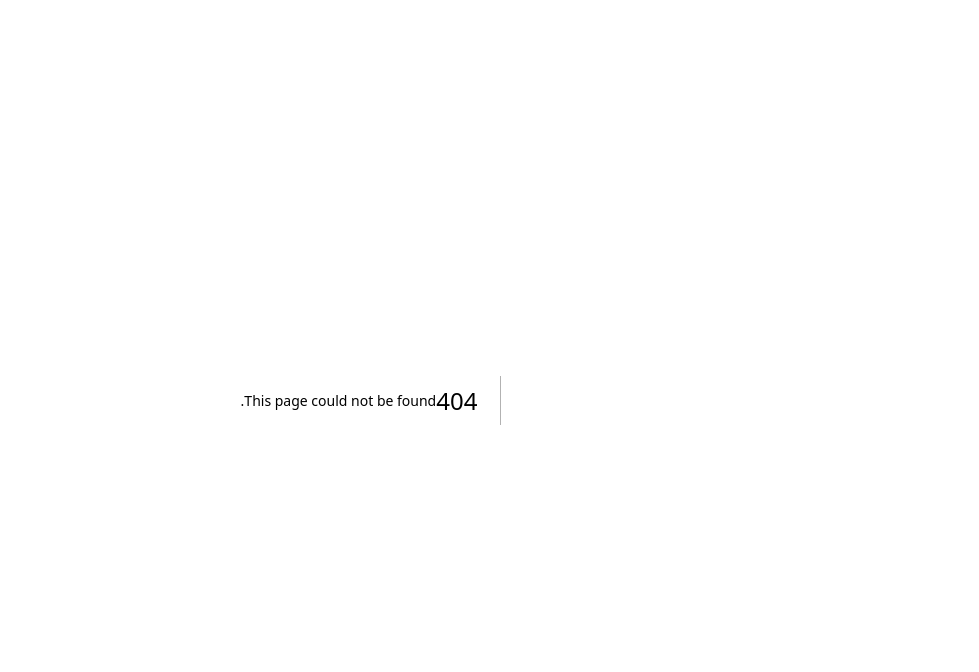
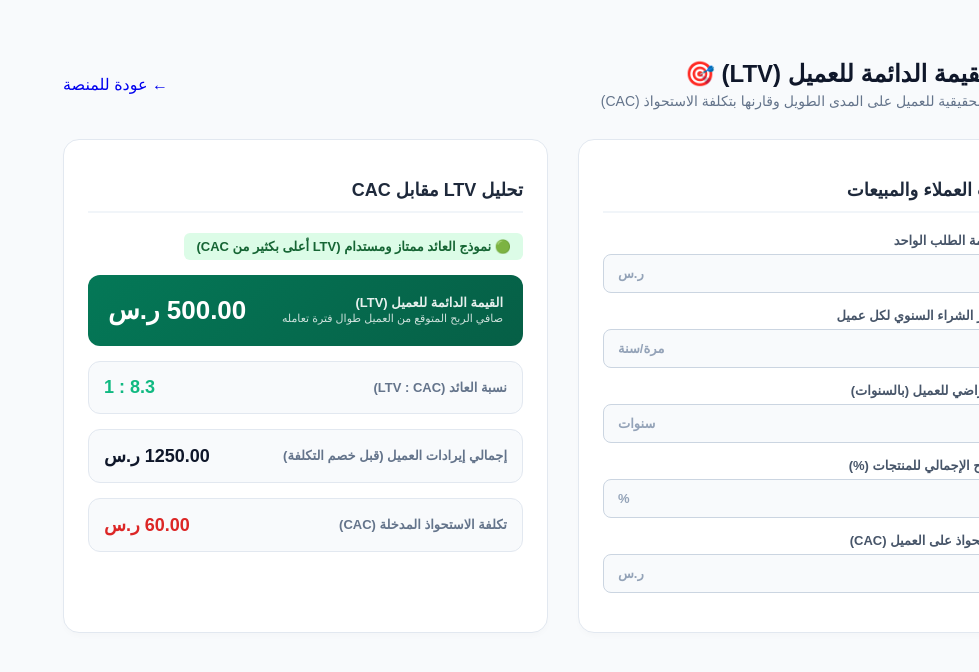
Before and after one commit to engaziasa-lang/engazia-app, a Next.js app: page /hub/sa/ltv in a window 1280 px wide. Before the commit this address had no page. Shown: the top 672 px of the page, without its empty margins (301-1280 px from the left). Built offline with nearby package versions, Linux system fonts and the light colour scheme.

Commit message:
Create page.tsx

```diff
--- /dev/null
+++ b/app/hub/sa/ltv/page.tsx
@@ -0,0 +1,181 @@
+'use client';
+
+import React, { useState, useEffect } from 'react';
+import Link from 'next/link';
+
+export default function CustomerLifetimeValueCalculatorSA() {
+  const [averageOrderValue, setAverageOrderValue] = useState<number>(250); // متوسط قيمة الطلب (ر.س)
+  const [purchaseFrequency, setPurchaseFrequency] = useState<number>(2.5); // معدل تكرار الشراء سنوياً لكل عميل
+  const [customerLifespanYears, setCustomerLifespanYears] = useState<number>(2); // العمر الإفتراضي للعميل (بالسنوات)
+  const [grossMarginPercent, setGrossMarginPercent] = useState<number>(40); // هامش الربح الإجمالي للمنتجات (%)
+  const [acquisitionCost, setAcquisitionCost] = useState<number>(60); // تكلفة الاستحواذ على العميل (CAC - ر.س)
+
+  const [results, setResults] = useState({
+    customerValue: 0,
+    ltv: 0,
+    ltvToCacRatio: 0,
+    isHealthy: false,
+  });
+
+  useEffect(() => {
+    // 1. القيمة الإجمالية للعميل (Customer Value) = متوسط الطلب * تكرار الشراء سنوياً * سنوات العمر الافتراضي
+    const customerValue = averageOrderValue * purchaseFrequency * customerLifespanYears;
+
+    // 2. القيمة الدائمة للعميل (LTV) = القيمة الإجمالية * هامش الربح الإجمالي
+    const ltv = customerValue * (grossMarginPercent / 100);
+
+    // 3. نسبة العائد LTV / CAC (المعيار الصحي المثالي هو 3:1 أو أعلى)
+    const ltvToCacRatio = acquisitionCost > 0 ? ltv / acquisitionCost : 0;
+
+    setResults({
+      customerValue,
+      ltv,
+      ltvToCacRatio,
+      isHealthy: ltvToCacRatio >= 3,
+    });
+  }, [averageOrderValue, purchaseFrequency, customerLifespanYears, grossMarginPercent, acquisitionCost]);
+
+  return (
+    <div className="tool-container">
+      <style jsx global>{`
+        body { background-color: #f8fafc; margin: 0; font-family: 'Tajawal', sans-serif; }
+        a { text-decoration: none; }
+      `}</style>
+      <style jsx>{`
+        .tool-container { direction: rtl; max-width: 1000px; margin: 40px auto; padding: 20px; }
+
+        .header { display: flex; align-items: center; justify-content: space-between; margin-bottom: 30px; }
+        .back-btn { background: #ffffff; border: 1px solid #cbd5e1; padding: 8px 16px; border-radius: 8px; color: #475569; font-weight: 700; font-size: 14px; transition: all 0.2s; display: flex; align-items: center; gap: 8px; }
+        .back-btn:hover { background: #f1f5f9; color: #0f172a; }
+
+        .title-box h1 { font-size: 24px; font-weight: 900; color: #0f172a; margin: 0 0 5px 0; }
+        .title-box p { color: #64748b; margin: 0; font-size: 14px; }
+
+        .grid-layout { display: grid; grid-template-columns: 1fr 1fr; gap: 30px; }
+        @media(max-width: 768px) { .grid-layout { grid-template-columns: 1fr; } }
+
+        .card { background: #ffffff; border-radius: 16px; padding: 24px; border: 1px solid #e2e8f0; box-shadow: 0 4px 6px -1px rgba(0,0,0,0.02); }
+        .card-title { font-size: 18px; font-weight: 800; color: #1e293b; margin-bottom: 20px; border-bottom: 2px solid #f1f5f9; padding-bottom: 10px; }
+
+        .input-group { margin-bottom: 15px; }
+        .input-group label { display: block; font-size: 13px; font-weight: 700; color: #475569; margin-bottom: 6px; }
+        .input-wrapper { position: relative; display: flex; align-items: center; }
+        .input-wrapper input { width: 100%; padding: 10px 14px; border: 1px solid #cbd5e1; border-radius: 8px; font-size: 15px; font-family: 'Tajawal', sans-serif; outline: none; transition: border 0.2s; background: #f8fafc; color: #0f172a; font-weight: 600; }
+        .input-wrapper input:focus { border-color: #047857; background: #ffffff; }
+        .currency-tag { position: absolute; left: 15px; color: #94a3b8; font-weight: 700; font-size: 13px; }
+
+        .result-box { background: #f8fafc; border-radius: 12px; padding: 15px; margin-bottom: 15px; display: flex; justify-content: space-between; align-items: center; border: 1px solid #e2e8f0; }
+        .result-box.primary { background: linear-gradient(135deg, #047857 0%, #065f46 100%); color: #fff; border: none; padding: 20px; }
+        .result-box.warning { background: linear-gradient(135deg, #d97706 0%, #b45309 100%); color: #fff; border: none; padding: 20px; }
+
+        .result-label { font-size: 13px; font-weight: 700; color: #64748b; }
+        .primary .result-label, .warning .result-label { color: #ffffff; opacity: 0.9; }
+
+        .result-value { font-size: 18px; font-weight: 900; color: #0f172a; }
+        .primary .result-value, .warning .result-value { font-size: 26px; color: #ffffff; }
+
+        .status-badge { display: inline-block; padding: 6px 12px; border-radius: 6px; font-weight: 800; font-size: 13px; margin-bottom: 15px; }
+        .status-badge.success { background: #dcfce7; color: #166534; }
+        .status-badge.fail { background: #fef3c7; color: #92400e; }
+      `}</style>
+
+      <div className="header">
+        <div className="title-box">
+          <h1>حاسبة القيمة الدائمة للعميل (LTV) 🎯</h1>
+          <p>اعرف القيمة الحقيقية للعميل على المدى الطويل وقارنها بتكلفة الاستحواذ (CAC)</p>
+        </div>
+        <Link href="/hub/sa" className="back-btn">
+          <span>←</span> عودة للمنصة
+        </Link>
+      </div>
+
+      <div className="grid-layout">
+        {/* قسم المدخلات */}
+        <div className="card">
+          <h2 className="card-title">معطيات العملاء والمبيعات</h2>
+
+          <div className="input-group">
+            <label>متوسط قيمة الطلب الواحد</label>
+            <div className="input-wrapper">
+              <input type="number" min="0" value={averageOrderValue || ''} onChange={(e) => setAverageOrderValue(Number(e.target.value))} />
+              <span className="currency-tag">ر.س</span>
+            </div>
+          </div>
+
+          <div className="input-group">
+            <label>معدل تكرار الشراء السنوي لكل عميل</label>
+            <div className="input-wrapper">
+              <input type="number" step="0.1" min="0" value={purchaseFrequency || ''} onChange={(e) => setPurchaseFrequency(Number(e.target.value))} />
+              <span className="currency-tag">مرة/سنة</span>
+            </div>
+          </div>
+
+          <div className="input-group">
+            <label>العمر الافتراضي للعميل (بالسنوات)</label>
+            <div className="input-wrapper">
+              <input type="number" step="0.5" min="0" value={customerLifespanYears || ''} onChange={(e) => setCustomerLifespanYears(Number(e.target.value))} />
+              <span className="currency-tag">سنوات</span>
+            </div>
+          </div>
+
+          <div className="input-group">
+            <label>هامش الربح الإجمالي للمنتجات (%)</label>
+            <div className="input-wrapper">
+              <input type="number" min="0" max="100" value={grossMarginPercent || ''} onChange={(e) => setGrossMarginPercent(Number(e.target.value))} />
+              <span className="currency-tag">%</span>
+            </div>
+          </div>
+
+          <div className="input-group">
+            <label>تكلفة الاستحواذ على العميل (CAC)</label>
+            <div className="input-wrapper">
+              <input type="number" min="0" value={acquisitionCost || ''} onChange={(e) => setAcquisitionCost(Number(e.target.value))} />
+              <span className="currency-tag">ر.س</span>
+            </div>
+          </div>
+        </div>
+
+        {/* قسم النتائج والتحليل */}
+        <div className="card">
+          <h2 className="card-title">تحليل LTV مقابل CAC</h2>
+
+          <div>
+            {results.isHealthy ? (
+              <div className="status-badge success">🟢 نموذج العائد ممتاز ومستدام (LTV أعلى بكثير من CAC)</div>
+            ) : (
+              <div className="status-badge fail">🟡 تنبيه: نسبة LTV إلى CAC تحتاج لتحسين لزيادة الأرباح</div>
+            )}
+          </div>
+
+          <div className="result-box primary">
+            <div>
+              <div className="result-label">القيمة الدائمة للعميل (LTV)</div>
+              <div style={{ fontSize: '11px', opacity: 0.8, marginTop: '2px' }}>صافي الربح المتوقع من العميل طوال فترة تعامله</div>
+            </div>
+            <div className="result-value">
+              {results.ltv.toFixed(2)} ر.س
+            </div>
+          </div>
+
+          <div className="result-box">
+            <span className="result-label">نسبة العائد (LTV : CAC)</span>
+            <span className="result-value" style={{ color: results.ltvToCacRatio >= 3 ? '#10b981' : '#d97706' }}>
+              {results.ltvToCacRatio.toFixed(1)} : 1
+            </span>
+          </div>
+
+          <div className="result-box">
+            <span className="result-label">إجمالي إيرادات العميل (قبل خصم التكلفة)</span>
+            <span className="result-value">{results.customerValue.toFixed(2)} ر.س</span>
+          </div>
+
+          <div className="result-box">
+            <span className="result-label">تكلفة الاستحواذ المدخلة (CAC)</span>
+            <span className="result-value" style={{ color: '#dc2626' }}>{acquisitionCost.toFixed(2)} ر.س</span>
+          </div>
+
+        </div>
+      </div>
+    </div>
+  );
+}
```
